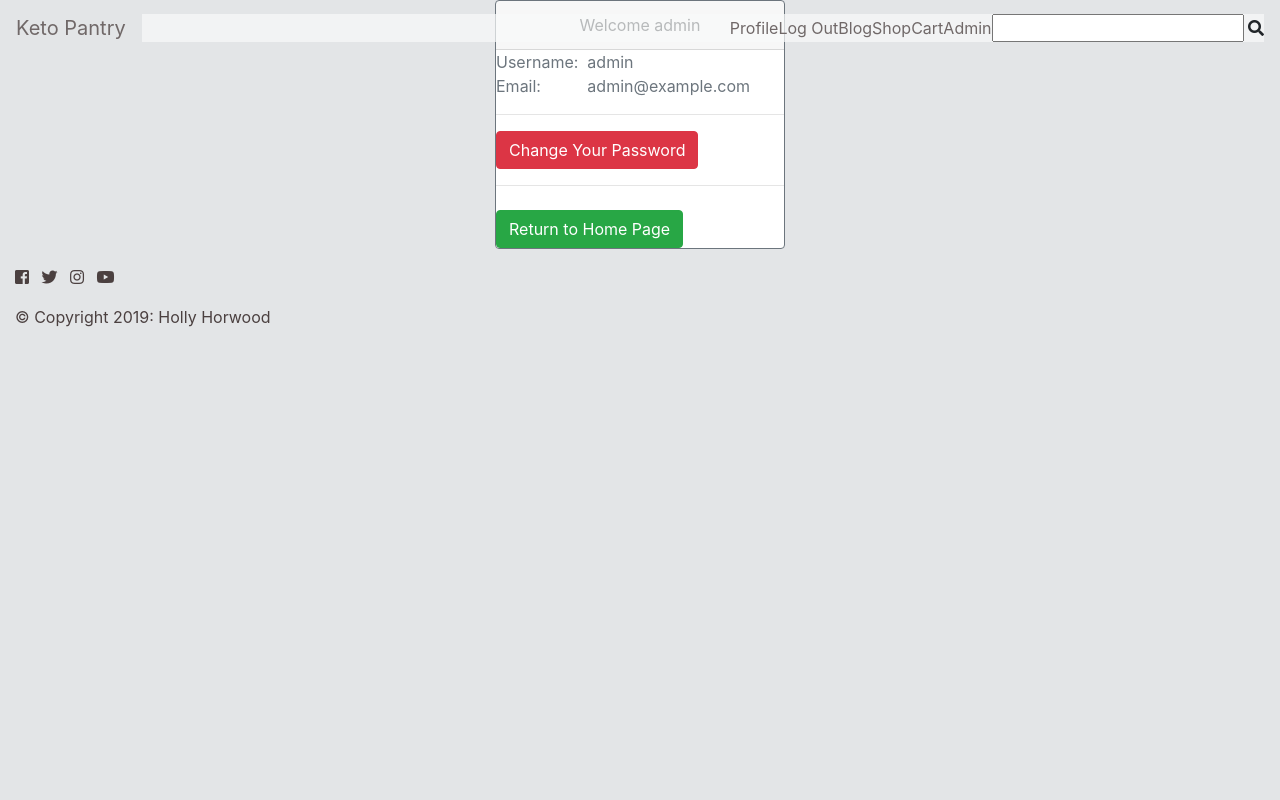
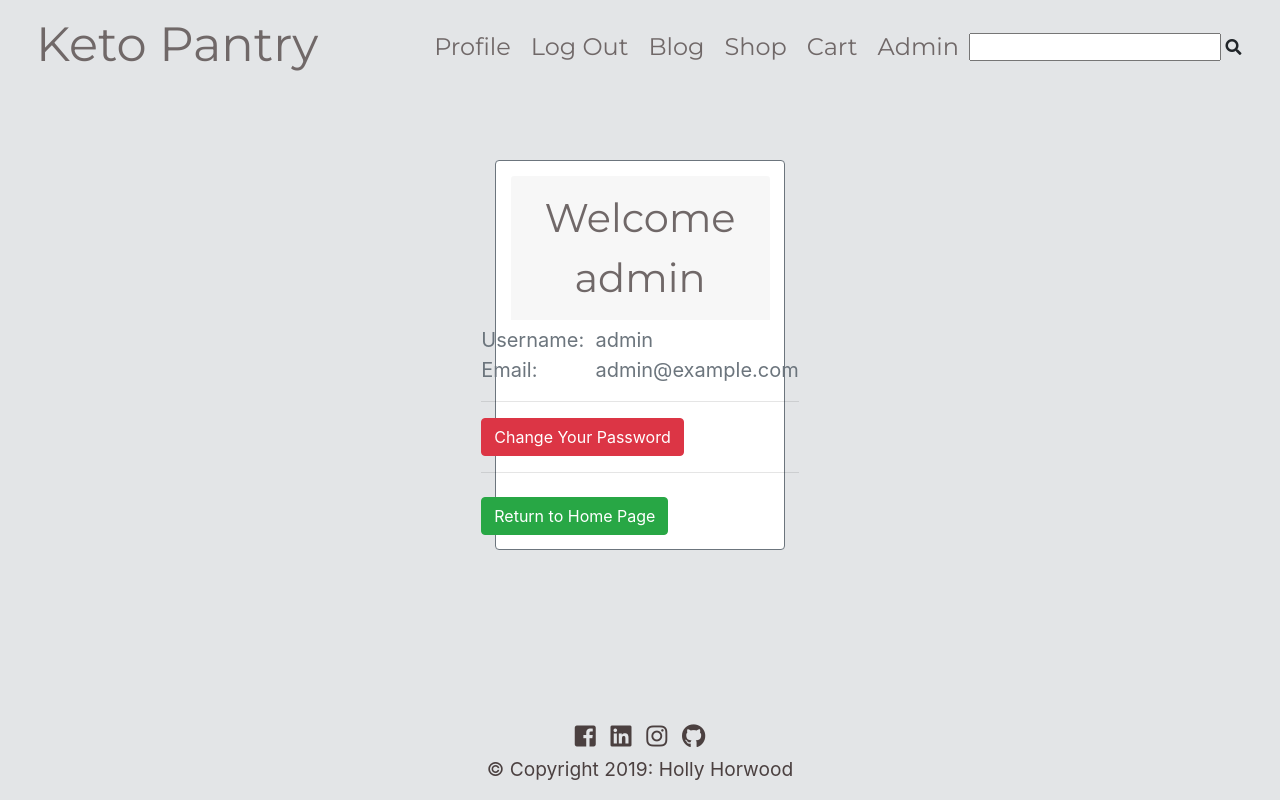
Before and after one commit to Holly-Horwood/keto_pantry, a Django app: page /accounts/profile/ in a window 1280 px wide. Run offline with Django 3.2, Linux system fonts and the light colour scheme; a user stored in the database is signed in; data comes from the database, SQL or seed files in the repository; parts of the project's set-up code (start-up, migrations or seed data) failed here and were passed over; some libraries are stand-ins or nearby versions.

Commit message:
fixed type for css stylesheet that was missing

```diff
--- a/static/css/style.css
+++ b/static/css/style.css
@@ -48,6 +48,7 @@ footer p {
 
 .social-links i {
     color: #4b4040;
+}
 
 table.table.table-hover {
     color: #706868;
--- a/templates/base.html
+++ b/templates/base.html
@@ -15,7 +15,7 @@
     <!--FAVICON-->
     <link rel="shortcut icon" type="image/png" href="{% static 'media/images/favicon.png' %}" />
     <!--CSS STYLESHEET-->
-    <link rel="stylesheet" href="{% static 'css/style.css' %}">
+    <link rel="stylesheet" href="static/css/style.css" type="text/css">
     <!--BOOTSTRAP-->
     <link rel="stylesheet" href="https://stackpath.bootstrapcdn.com/bootstrap/4.3.1/css/bootstrap.min.css"
         integrity="sha384-ggOyR0iXCbMQv3Xipma34MD+dH/1fQ784/j6cY/iJTQUOhcWr7x9JvoRxT2MZw1T" crossorigin="anonymous">
@@ -99,27 +99,27 @@
                 <div class="col-sm-12 mx-auto">
                     <ul class="list-inline social-links">
                         <li class="list-inline-item">
-                            <a target="_blank" href="#">
+                            <a target="_blank" href="https://www.facebook.com/hollyhorwoodryan.connor.5">
                                 <i class="fab fa-facebook-square" aria-hidden="true"></i>
                                 <span class="sr-only">Facebook</span>
                             </a>
                         </li>
                         <li class="list-inline-item">
-                            <a target="_blank" href="#">
-                                <i class="fab fa-twitter" aria-hidden="true"></i>
-                                <span class="sr-only">Twitter</span>
+                            <a target="_blank" href="https://www.linkedin.com/in/holly-horwood-b5b081103/">
+                                <i class="fab fa-linkedin" aria-hidden="true"></i>
+                                <span class="sr-only">Linkedin</span>
                             </a>
                         </li>
                         <li class="list-inline-item">
-                            <a target="_blank" href="#">
+                            <a target="_blank" href="https://www.instagram.com/holly_horwood_nz/">
                                 <i class="fab fa-instagram" aria-hidden="true"></i>
                                 <span class="sr-only">Instagram</span>
                             </a>
                         </li>
                         <li class="list-inline-item">
-                            <a target="_blank" href="#">
-                                <i class="fab fa-youtube" aria-hidden="true"></i>
-                                <span class="sr-only">Youtube</span>
+                            <a target="_blank" href="https://github.com/Holly-Horwood">
+                                <i class="fab fa-github" aria-hidden="true"></i>
+                                <span class="sr-only">Instagram</span>
                             </a>
                         </li>
                     </ul>
```
